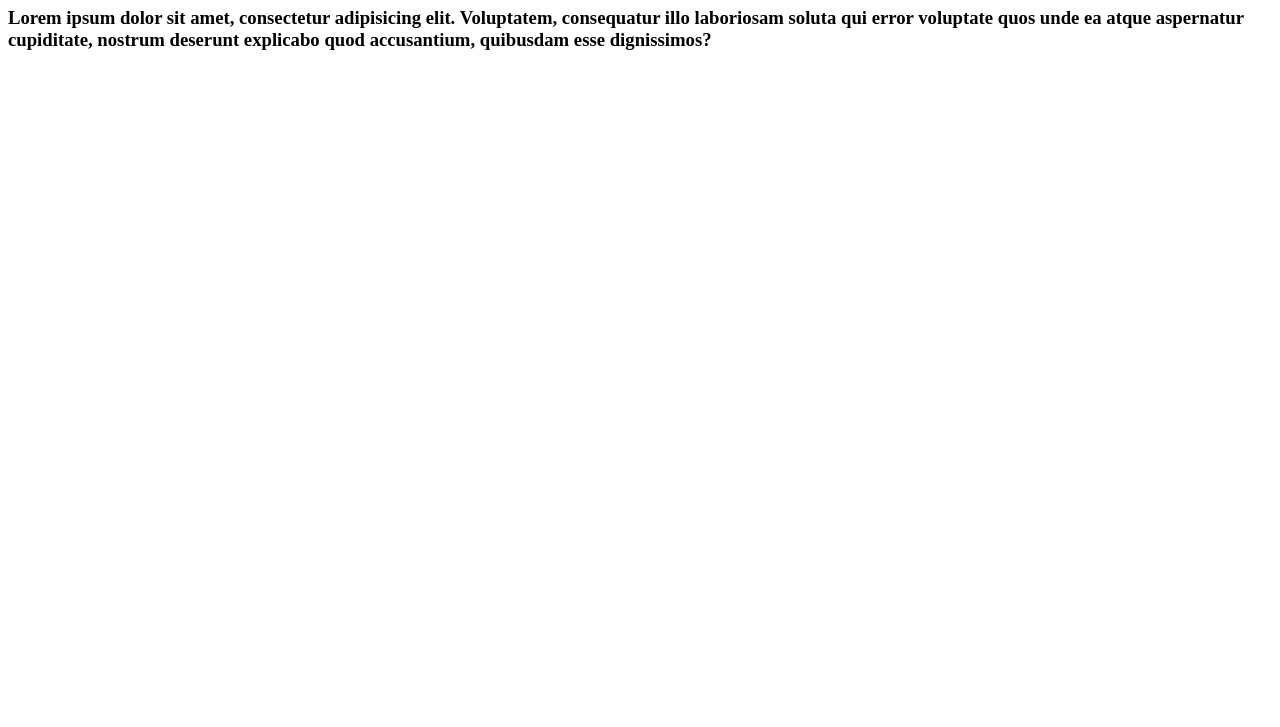
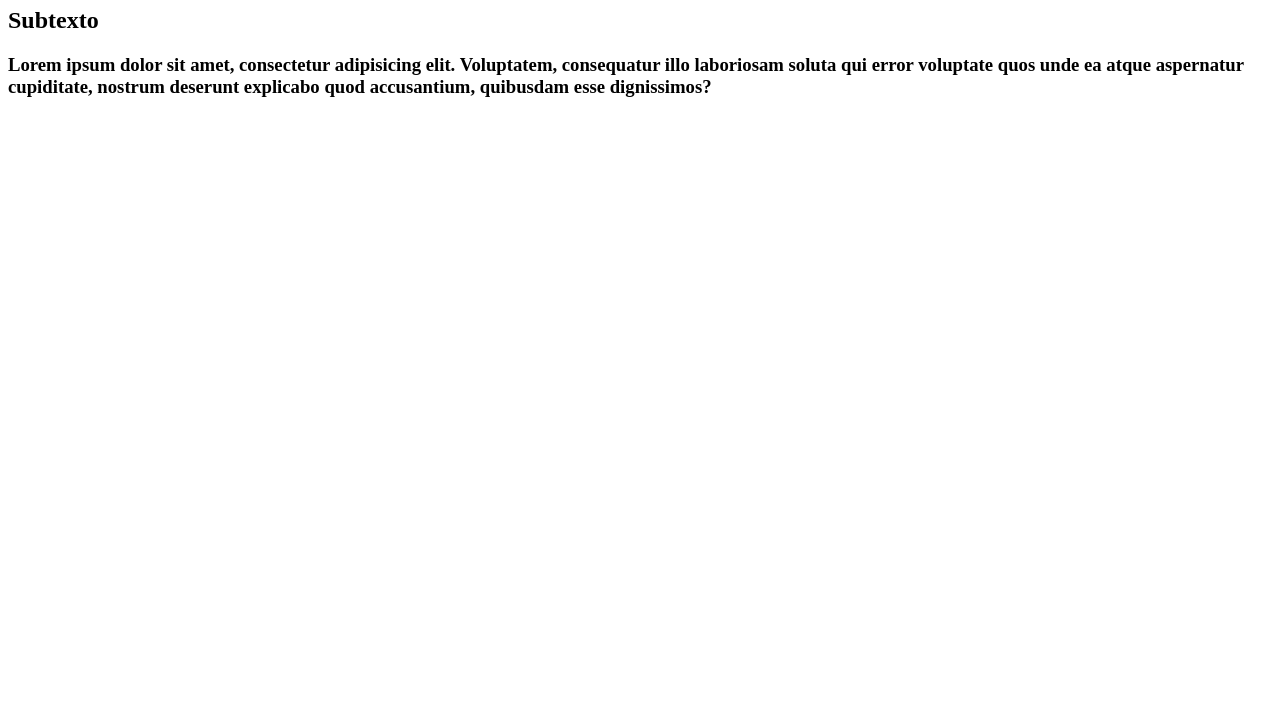
Before and after one commit to ArthurAkil/aprendizado-git, a plain HTML site: page index.html in a window 1280 px wide. Shown: the part 73-800 px from the top of the page. Drawn offline with Linux system fonts and the light colour scheme.

Commit message:
14º commit - DEV 1 corrigindo..

```diff
--- a/index.html
+++ b/index.html
@@ -3,12 +3,13 @@
 <head>
     <meta charset="UTF-8">
     <meta name="viewport" content="width=device-width, initial-scale=1.0">
-    <title>Document</title>
+    <title>Corrigo</title>
 </head>
 <body>
     <h1>
         Hello World!
     </h1>
+    <h2>Subtexto</h2>
     <h3>
         Lorem ipsum dolor sit amet, consectetur adipisicing elit. Voluptatem, consequatur illo laboriosam soluta qui error voluptate quos unde ea atque aspernatur cupiditate, nostrum deserunt explicabo quod accusantium, quibusdam esse dignissimos?
     </h3>
```
